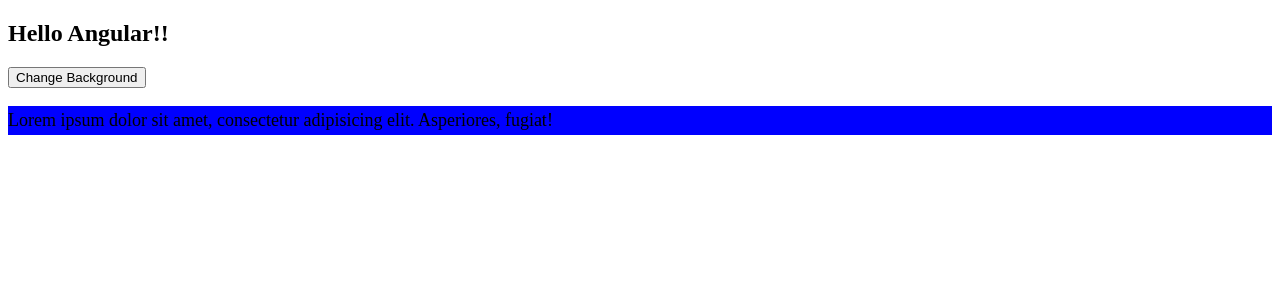
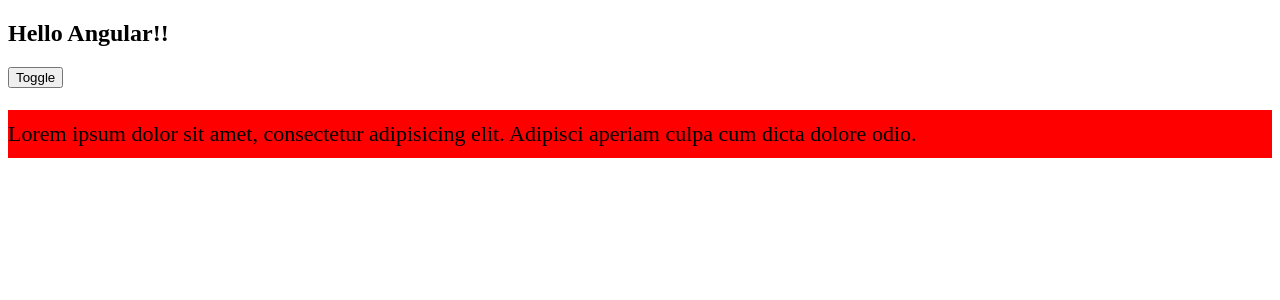
Before and after one commit to TeterevArtem/angular-learning, an Angular app: page / in a window 1280 px wide. Shown: the top 300 px of the page. Built offline with nearby package versions, Linux system fonts and the light colour scheme.

Commit message:
ngIf example

```diff
--- a/src/app/app.component.html
+++ b/src/app/app.component.html
@@ -1,11 +1,7 @@
 <h2>Hello Angular!!</h2>
-<button (click)="backgroundToggle = !backgroundToggle">Change Background</button>
-<!--<div [ngStyle]="{-->
-<!--  width: '100px',-->
-<!--  height: '100px',-->
-<!--  borderRadius:'10px',-->
-<!--  marginTop: '10px',-->
-<!--  background: backgroundToggle ? 'red' : 'blue'-->
-<!--}"></div>-->
-<!--<p [ngClass]="{red: backgroundToggle, blue: !backgroundToggle}">Lorem ipsum dolor sit amet, consectetur adipisicing elit. Dolorum, error.</p>-->
-<p [class.red]="backgroundToggle"[class.blue]="!backgroundToggle">Lorem ipsum dolor sit amet, consectetur adipisicing elit. Asperiores, fugiat!</p>
+<button (click)="toggle = !toggle">Toggle</button>
+
+<p class="blue" *ngIf="toggle; else blueP">Lorem ipsum dolor sit amet, consectetur adipisicing elit. Esse, quibusdam.</p>
+<ng-template #blueP>
+  <p class="red">Lorem ipsum dolor sit amet, consectetur adipisicing elit. Adipisci aperiam culpa cum dicta dolore odio.</p>
+</ng-template>
--- a/src/app/app.component.ts
+++ b/src/app/app.component.ts
@@ -7,5 +7,5 @@ import { Component } from '@angular/core';
 })
 export class AppComponent {
   title = '';
-  backgroundToggle = false;
+  toggle = false;
 }
```
